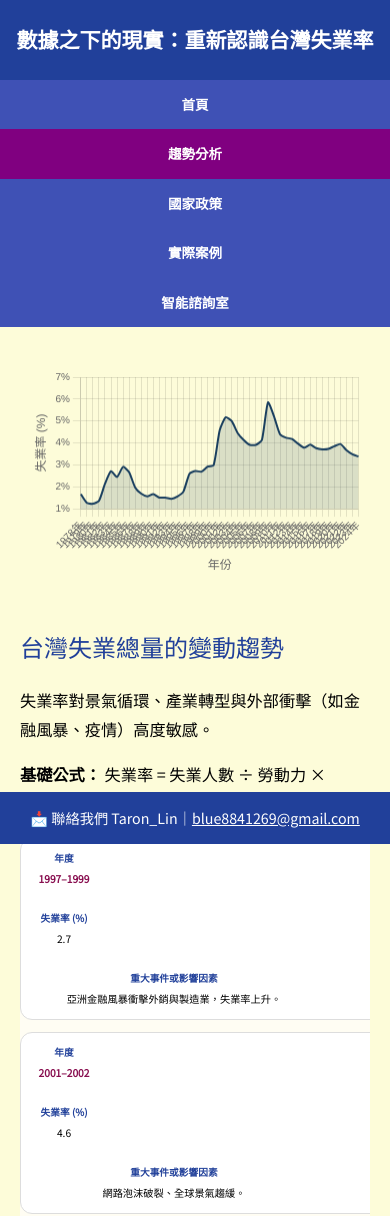
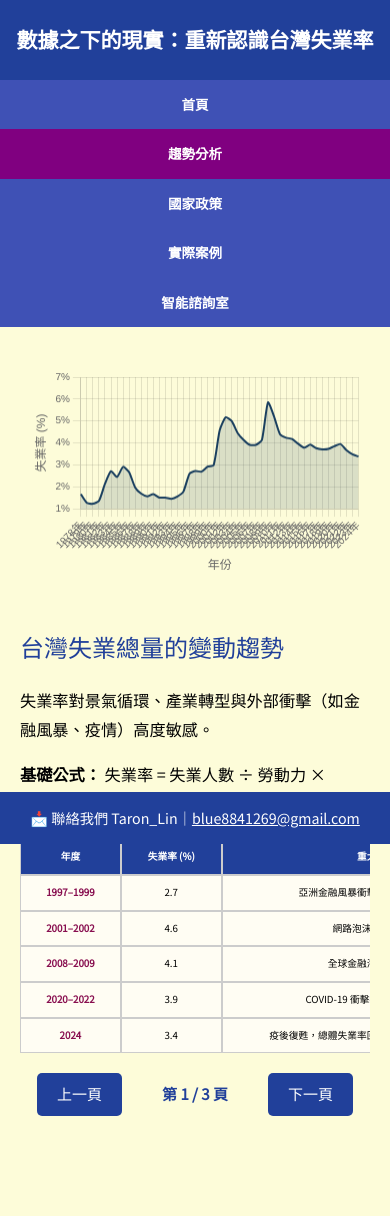
Before and after one commit to Taron909/unemployment, a plain HTML site: page trend.html in a window 390 px wide. Shown: the top 1216 px of the page. After the commit the page ends 1116 px from the top, so only its background shows below. Drawn offline with nearby package versions, Linux system fonts and the light colour scheme.

Commit message:
trend.html

```diff
--- a/trend.html
+++ b/trend.html
@@ -130,30 +130,26 @@
         .table-container table { min-width: 480px; }
       }
 
-      /* 手機卡片式表格 */
-      @media (max-width: 640px) {
-        .table-container table,
-        .table-container thead,
-        .table-container tbody,
-        .table-container tr,
-        .table-container th,
-        .table-container td { display: block; width: 100%; }
+      /* 手機也維持表格式（用水平捲動，不改成卡片） */
+@media (max-width: 640px) {
+  .table-container {
+    overflow-x: auto;            /* 允許左右滑動 */
+    -webkit-overflow-scrolling: touch;
+  }
+  .table-container table {
+    width: auto;
+    min-width: 560px;            /* 讓小螢幕出現水平卷軸 */
+    table-layout: fixed;
+  }
+  /* 維持表格語意，不轉成 block/card */
+  .table-container thead { display: table-header-group; }
+  .table-container tbody { display: table-row-group; }
+  .table-container tr    { display: table-row; }
+  .table-container th,
+  .table-container td    { display: table-cell; }
+  .table-container td::before { content: none !important; }
+}
 
-        .table-container thead { display: none; } /* 改用卡片標籤 */
-
-        .table-container tr {
-          border: 1px solid #ddd; border-radius: 12px; margin-bottom: 12px; background: #fff; overflow: hidden;
-        }
-        .table-container td {
-          border: none; padding: 12px 14px; line-height: 1.6;
-          font-size: 1.05em; /* 內容文字略大 */
-        }
-        .table-container td::before {
-          content: attr(data-label);
-          display: block; font-weight: 700; color: var(--brand-blue); margin-bottom: 4px;
-          font-size: 0.95em; /* 標籤略小 */
-        }
-      }
 
       /* 可見鍵盤焦點（A11y） */
       a:focus-visible, button:focus-visible {
```
